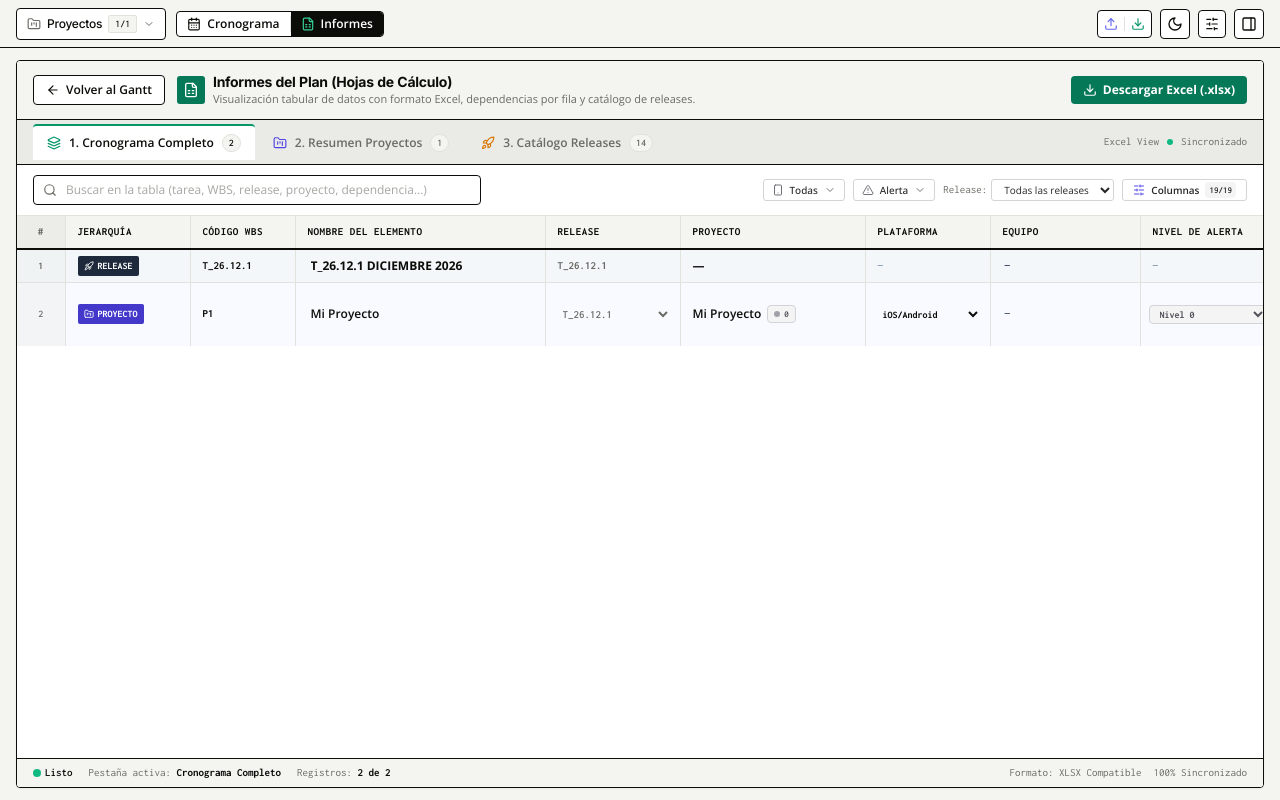
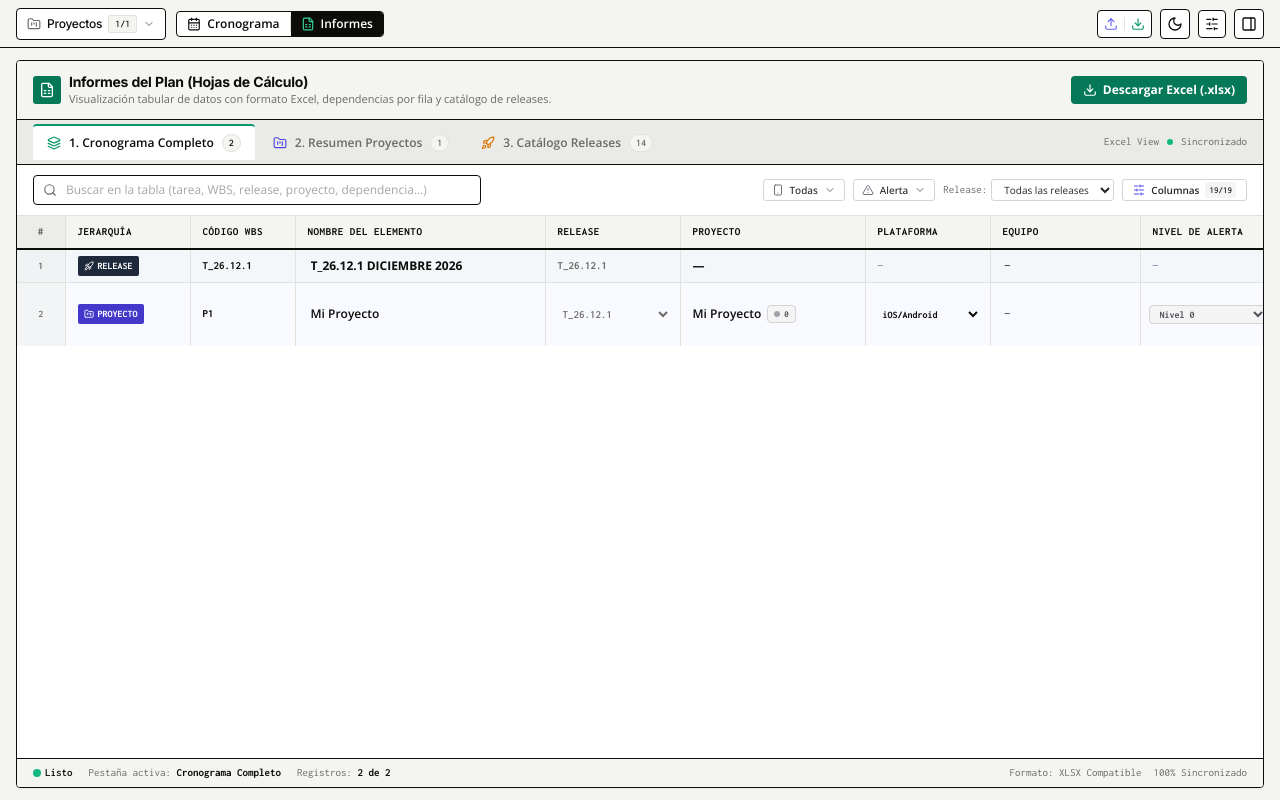
Before and after one commit to francobellu/Gantt-Planner, a React (Vite) app: page / in a window 1280 px wide. Both pictures are taken after a click on the tab "Informes". Built offline with nearby package versions, Linux system fonts and the light colour scheme.

Commit message:
v1.11.11: Eliminado botón redundante Volver al Gantt en Informes

```diff
--- a/package.json
+++ b/package.json
@@ -1,7 +1,7 @@
 {
   "name": "gantt-planner",
   "private": true,
-  "version": "1.11.10",
+  "version": "1.11.11",
   "type": "module",
   "scripts": {
     "dev": "vite",
--- a/src/components/ReportsView.tsx
+++ b/src/components/ReportsView.tsx
@@ -1,6 +1,5 @@
 import React, { useState, useMemo, useRef, useEffect } from 'react';
 import {
-  ArrowLeft,
   FileSpreadsheet,
   Download,
   Search,
@@ -190,7 +189,7 @@ interface ReportsViewProps {
   releases: Release[];
   projects: GanttProject[];
   items: ComputedGanttItem[];
-  onBackToGantt: () => void;
+  onBackToGantt?: () => void;
   initialTab?: ReportTab;
   initialShowColumnsMenu?: boolean;
   selectedEntity?: FocusEntity | null;
@@ -204,7 +203,6 @@ export const ReportsView: React.FC<ReportsViewProps> = ({
   releases,
   projects,
   items,
-  onBackToGantt,
   initialTab = 'cronograma',
   initialShowColumnsMenu = false,
   selectedEntity = null,
@@ -737,17 +735,6 @@ export const ReportsView: React.FC<ReportsViewProps> = ({
       {/* Top Header & Navigation Bar */}
       <div className="flex flex-wrap items-center justify-between gap-3 px-4 py-3 bg-[#F4F4F1] dark:bg-zinc-900 border-b border-[#0C0C09] dark:border-zinc-800 shrink-0">
         <div className="flex items-center gap-3">
-          <button
-            type="button"
-            data-testid="reports-back-btn"
-            onClick={onBackToGantt}
-            className="flex items-center gap-1.5 px-3 py-1.5 rounded-[4px] border border-[#0C0C09] dark:border-zinc-700 bg-white dark:bg-zinc-800 text-[#0C0C09] dark:text-zinc-200 hover:bg-[#E2E2DC] dark:hover:bg-zinc-700 text-xs font-semibold transition cursor-pointer shadow-none"
-            title="Volver a la vista del diagrama de Gantt"
-          >
-            <ArrowLeft className="w-3.5 h-3.5" />
-            <span>Volver al Gantt</span>
-          </button>
-
           <div className="flex items-center gap-2">
             <div className="p-1.5 rounded-[3px] bg-emerald-700 text-white shrink-0">
               <FileSpreadsheet className="w-4 h-4" />
--- a/src/data/releaseNotes.ts
+++ b/src/data/releaseNotes.ts
@@ -10,10 +10,18 @@ export interface ReleaseNoteEntry {
 
 export const RELEASE_NOTES: ReleaseNoteEntry[] = [
   {
+    version: '1.11.11',
+    date: '23 Nov 2026',
+    title: 'Eliminado botón redundante Volver al Gantt en Informes',
+    isLatest: true,
+    features: [
+      'Eliminado el botón Volver al Gantt de la cabecera de Informes al existir ya el selector principal Cronograma | Informes en la barra superior',
+    ],
+  },
+  {
     version: '1.11.10',
     date: '23 Nov 2026',
     title: 'Columnas Nivel de Alerta y Notas en Cronograma Completo y reordenación drag-and-drop',
-    isLatest: true,
     features: [
       'Añadidas las columnas editables Nivel de Alerta y Notas / Descripción al informe Cronograma Completo y exportación Excel',
       'Soporte de reordenación de columnas mediante arrastrar y soltar encabezados en las 3 pestañas de Informes con persistencia en localStorage',
--- a/src/types/gantt.ts
+++ b/src/types/gantt.ts
@@ -1,4 +1,4 @@
-export const APP_VERSION = '1.11.10';
+export const APP_VERSION = '1.11.11';
 
 export const DEFAULT_TRUNCATE_CHAR_LIMIT = 37;
 export const TRUNCATE_LIMIT_STORAGE_KEY = 'ganttflow_truncate_char_limit';
```
Also changed, not shown: 1 other file (tests, documents, lock files or other folders).
